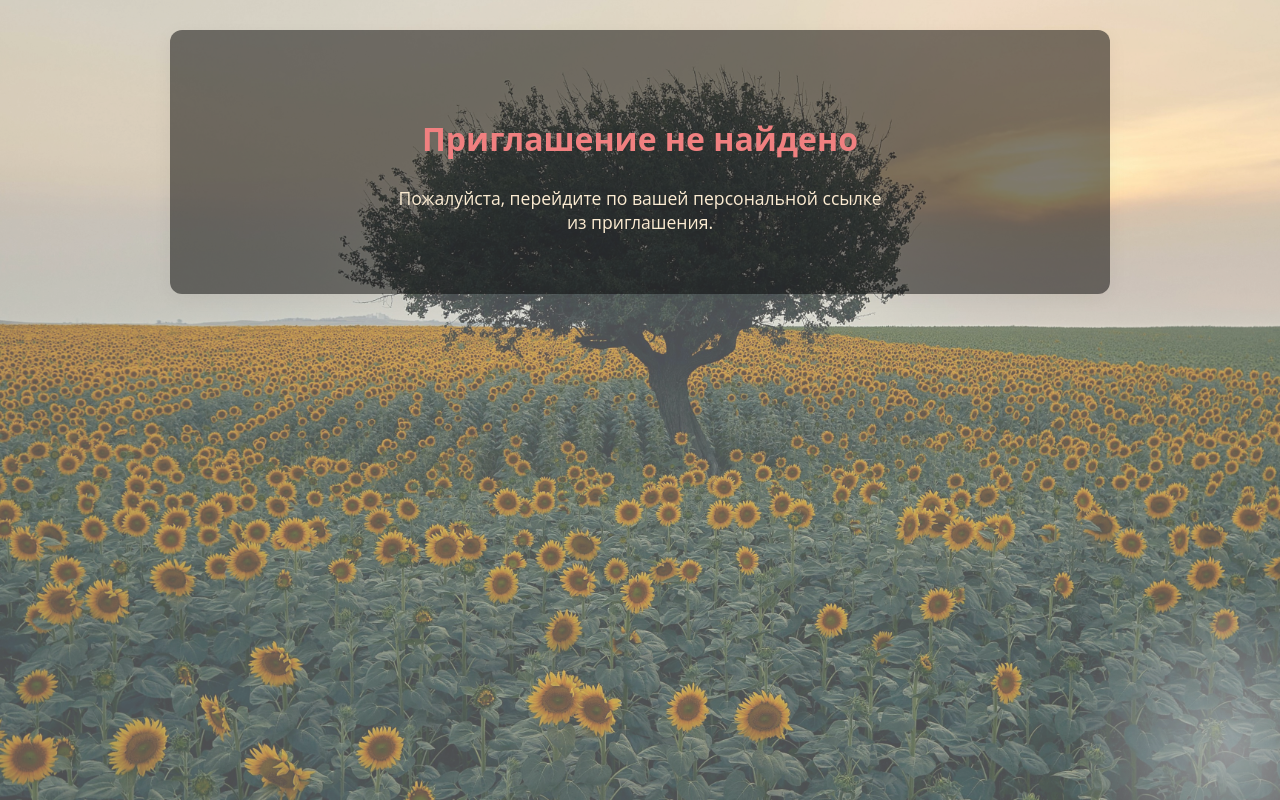
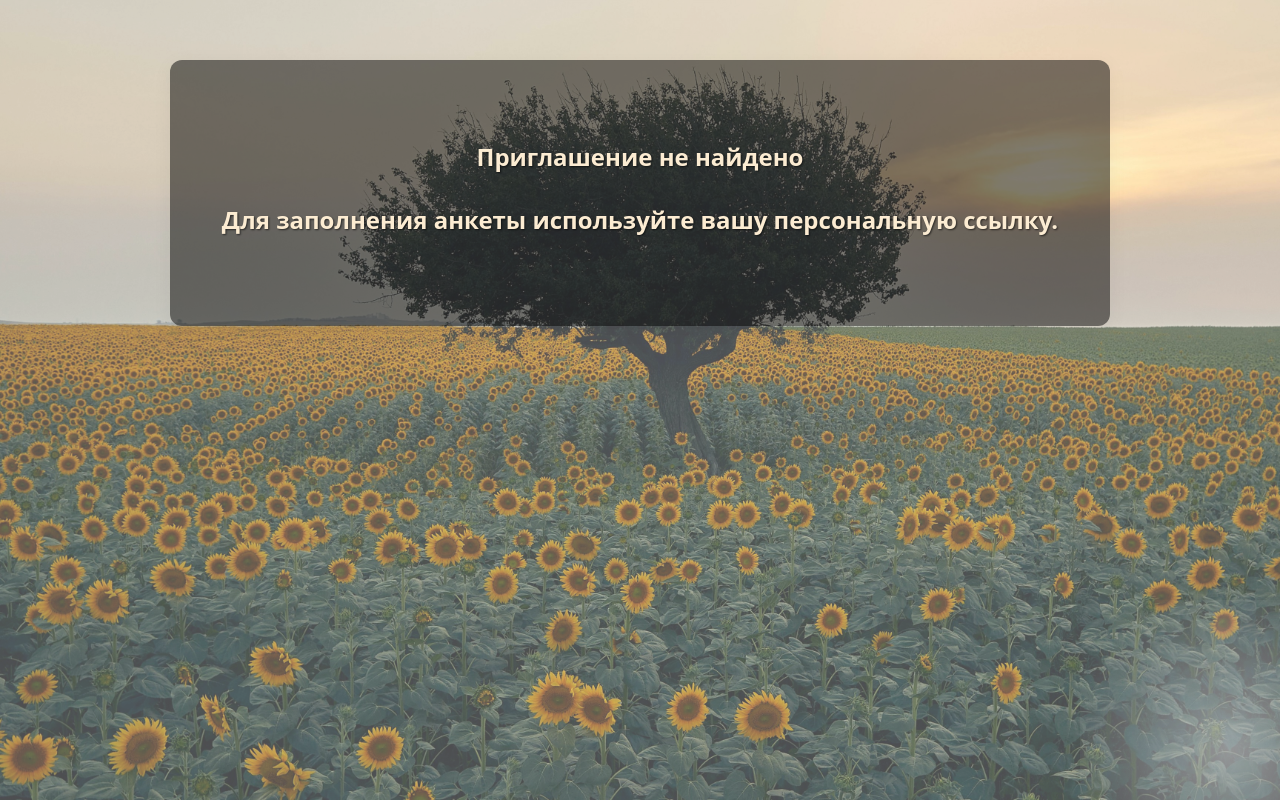
Before and after one commit to Tsaanstu/wedding_invitation, a React (Create React App) app in the folder frontend/: page / in a window 1280 px wide. Built offline with nearby package versions, Linux system fonts and the light colour scheme.

Commit message:
fix not found page

```diff
--- a/frontend/src/App.jsx
+++ b/frontend/src/App.jsx
@@ -1,54 +1,62 @@
-import React from 'react';
-import { Routes, Route, useParams } from 'react-router-dom';
+import React from "react";
+import {BrowserRouter as Router, Route, Routes, useParams} from "react-router-dom";
+import Petals from "./components/Petals";
+import Header from "./components/Header";
+import Greeting from "./components/Greeting";
+import Timeline from "./components/Timeline";
+import Location from "./components/Location";
+import DressCode from "./components/DressCode";
+import Details from "./components/Details";
+import RSVPForm from "./components/RSVPForm";
 
-import Header from './components/Header';
-import Greeting from './components/Greeting';
-import Timeline from './components/Timeline';
-import Location from './components/Location';
-import DressCode from './components/DressCode';
-import Details from './components/Details';
-import RSVPForm from './components/RSVPForm';
-import Petals from './components/Petals';
+function App() {
+    return (
+        <Routes>
+            <Route path="/guest/:slug" element={<GuestPageWrapper/>}/>
+            <Route path="*" element={<NotFound/>}/>
+        </Routes>
+    );
+}
 
-function GuestPage({ slug }) {
-    console.log('Rendering GuestPage for slug:', slug);
+function GuestPageWrapper() {
+    const {slug} = useParams();
+    const [isValid, setIsValid] = React.useState(null);
+
+    React.useEffect(() => {
+        fetch(`${process.env.REACT_APP_API_URL}/api/guest/${slug}`)
+            .then(res => {
+                setIsValid(res.ok);
+            })
+            .catch(() => setIsValid(false));
+    }, [slug]);
+
+    if (isValid === null) return null; // optionally show loading indicator
+    if (!isValid) return <NotFound/>;
+
+    return <GuestPage/>;
+}
+
+function GuestPage() {
     return (
         <div className="app">
-            <Petals />
-            <Header />
-            <Greeting />
-            <Timeline />
-            <Location />
-            <DressCode />
-            <Details />
-            <RSVPForm />
+            <Petals/>
+            <Header/>
+            <Greeting/>
+            <Timeline/>
+            <Location/>
+            <DressCode/>
+            <Details/>
+            <RSVPForm/>
         </div>
     );
 }
 
-function GuestPageWrapper() {
-    const { slug } = useParams();
-    return <GuestPage slug={slug} />;
-}
-
 function NotFound() {
-    console.log('Rendering NotFound page');
     return (
-        <div className="app">
-            <section className="section guest-error" data-aos="fade-up">
-                <h2>Приглашение не найдено</h2>
-                <p>Пожалуйста, перейдите по вашей персональной ссылке из приглашения.</p>
-            </section>
-        </div>
-    );
-}
-
-function App() {
-    return (
-        <Routes>
-            <Route path="/guest/:slug" element={<GuestPageWrapper />} />
-            <Route path="*" element={<NotFound />} />
-        </Routes>
+        <section className="section rsvp" data-aos="fade-up">
+            <h2>Приглашение не найдено</h2>
+            <h2>Для заполнения анкеты используйте вашу персональную ссылку.</h2>
+        </section>
     );
 }
 
```
